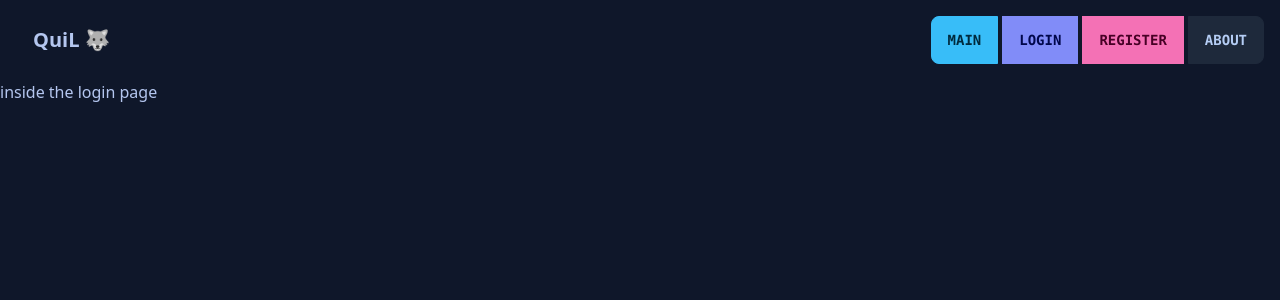
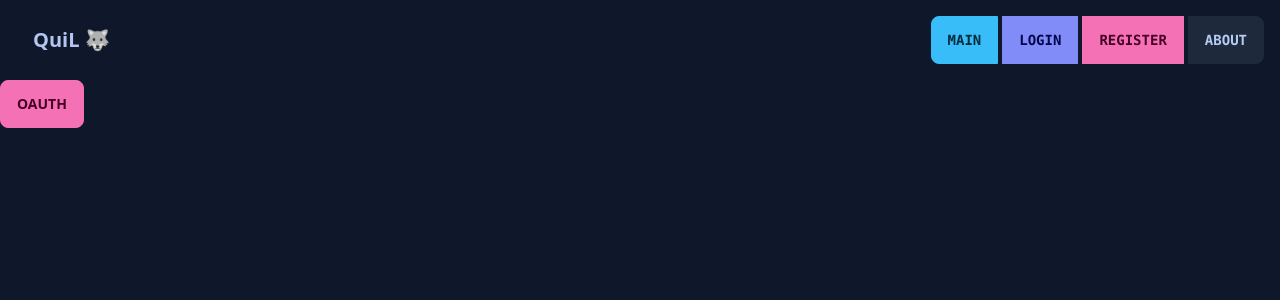
Before and after one commit to oslabs-beta/QuiL, a Next.js app: page /Login in a window 1280 px wide. Shown: the top 300 px of the page. Built offline with nearby package versions, Linux system fonts and the light colour scheme.

Commit message:
starting login button

```diff
--- a/app/Login/page.tsx
+++ b/app/Login/page.tsx
@@ -1,11 +1,25 @@
+'use client';
+import { useRouter } from 'next/navigation';
 import '../(root)/globals.css';
 
 import NavigationBar from '../Main/(components)/NavigationBar';
 export default function Page() {
+  const handleOAuth = () => {
+    const router = useRouter();
+    const clientId = '99436692da0716eb1c22';
+    const redirectUri = 'http://localhost:3000/Main';
+    const state = 'jXDXBwH@7!#rz9KH';
+
+    router.push(
+      `https://github.com/login/oauth/authorize?client_id=${clientId}&redirect_uri=${redirectUri}&state=${state}`
+    );
+  };
   return (
     <div>
-      <NavigationBar isLogged={false}/>
-      <h1> inside the login page </h1>
+      <NavigationBar isLogged={false} />
+      <h1>
+        <button className="btn btn-accent">Oauth</button>
+      </h1>
     </div>
   );
 }
```
